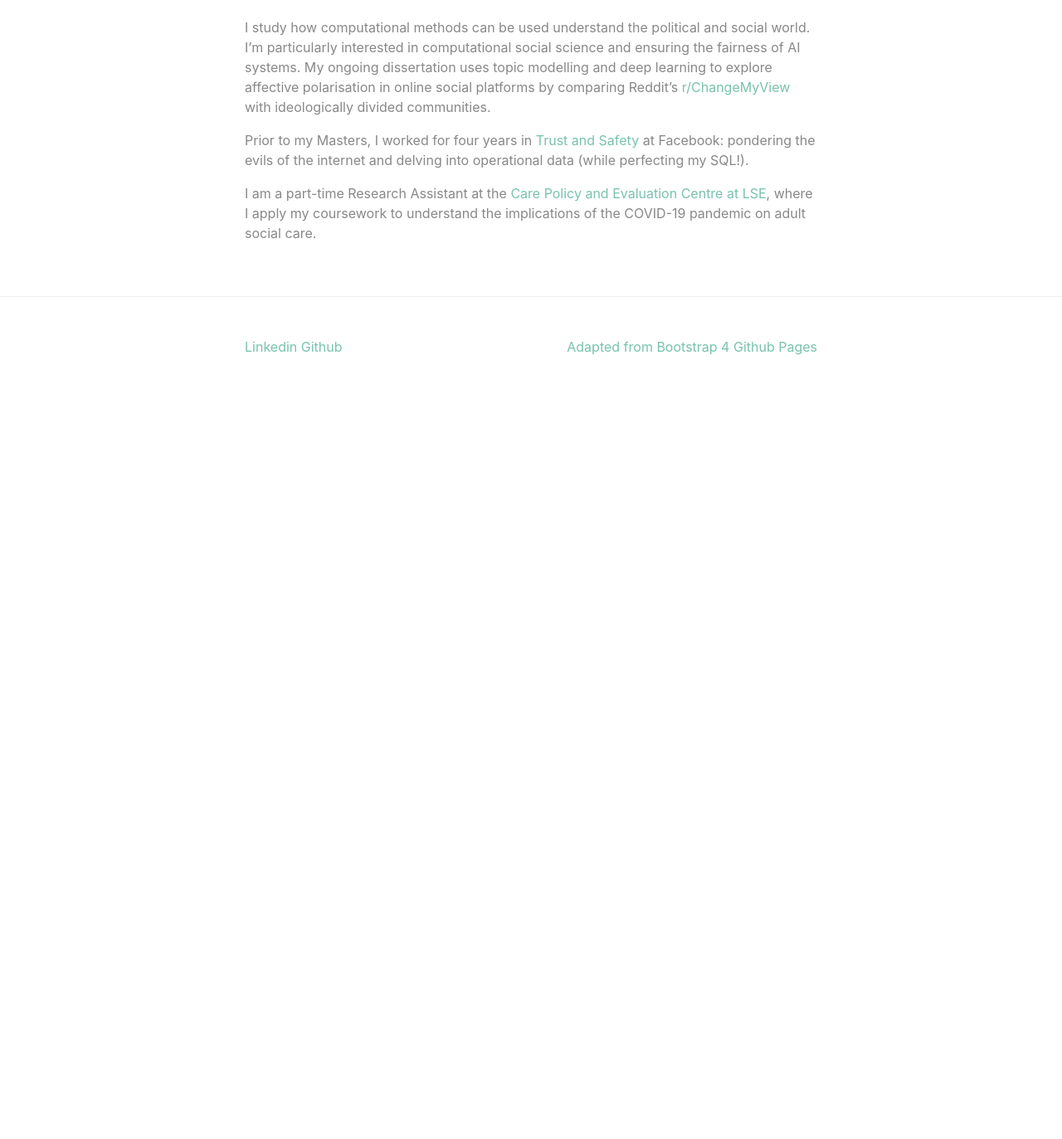
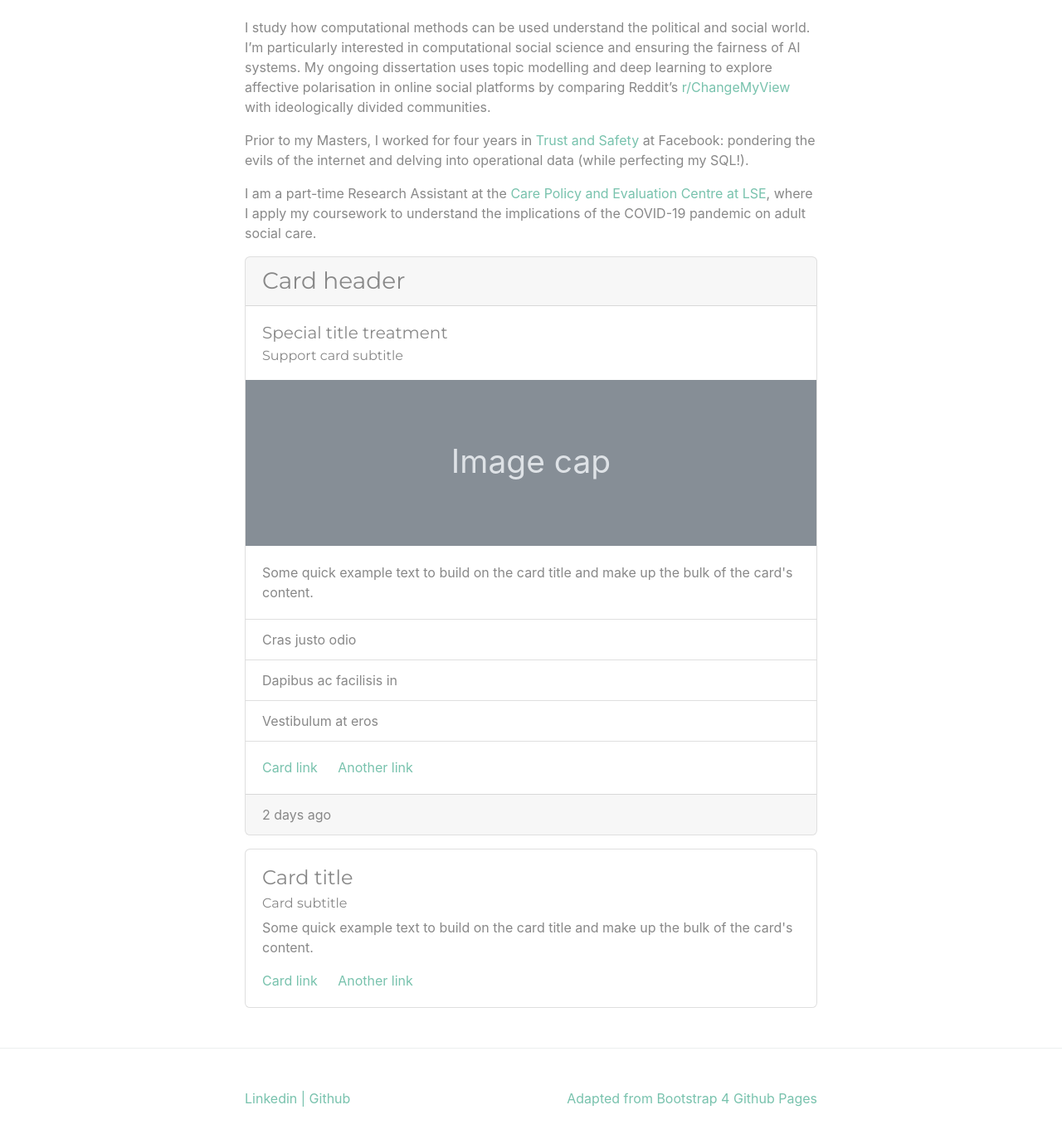
Before and after one commit to dshgna/dshgna.github.io, a Jekyll site: the page built from index.md, in a window 1280 px wide and 1400 px high, scrolled down 179 px. Shown: the top 1373 px of the window at 83% size. Built offline with Jekyll 4.4.1, drawn with Linux system fonts in a browser that asks for light colours; before the commit the page ends 900 px from its top, so only the background shows below that.

Commit message:
Added cards

```diff
--- a/_includes/footer.html
+++ b/_includes/footer.html
@@ -4,7 +4,7 @@
     <div class="row">
       <div class="col-sm">
         <ul class="list-unstyled">
-            <a href="https://www.linkedin.com/in/dulshanig/">Linkedin</a>
+            <a href="https://www.linkedin.com/in/dulshanig/">Linkedin | </a>
             <a href="https://github.com/dshgna">Github</a>
         </ul>
       </div>
--- a/_layouts/home.html
+++ b/_layouts/home.html
@@ -35,7 +35,6 @@ layout: default
       {%- endfor -%}
     </ul>
 
-    <p class="rss-subscribe">subscribe <a href="{{ "/feed.xml" | relative_url }}">via RSS</a></p>
   {%- endif -%}
 
 </div>
--- a/_layouts/page.html
+++ b/_layouts/page.html
@@ -10,5 +10,39 @@ layout: default
   <section>
     {{ content }}
   </section>
-
+  <div class="card mb-3">
+  <h3 class="card-header">Card header</h3>
+  <div class="card-body">
+    <h5 class="card-title">Special title treatment</h5>
+    <h6 class="card-subtitle text-muted">Support card subtitle</h6>
+  </div>
+  <svg xmlns="http://www.w3.org/2000/svg" class="d-block user-select-none" width="100%" height="200" aria-label="Placeholder: Image cap" focusable="false" role="img" preserveAspectRatio="xMidYMid slice" viewBox="0 0 318 180" style="font-size:1.125rem;text-anchor:middle">
+    <rect width="100%" height="100%" fill="#868e96"></rect>
+    <text x="50%" y="50%" fill="#dee2e6" dy=".3em">Image cap</text>
+  </svg>
+  <div class="card-body">
+    <p class="card-text">Some quick example text to build on the card title and make up the bulk of the card's content.</p>
+  </div>
+  <ul class="list-group list-group-flush">
+    <li class="list-group-item">Cras justo odio</li>
+    <li class="list-group-item">Dapibus ac facilisis in</li>
+    <li class="list-group-item">Vestibulum at eros</li>
+  </ul>
+  <div class="card-body">
+    <a href="#" class="card-link">Card link</a>
+    <a href="#" class="card-link">Another link</a>
+  </div>
+  <div class="card-footer text-muted">
+    2 days ago
+  </div>
+</div>
+<div class="card">
+  <div class="card-body">
+    <h4 class="card-title">Card title</h4>
+    <h6 class="card-subtitle mb-2 text-muted">Card subtitle</h6>
+    <p class="card-text">Some quick example text to build on the card title and make up the bulk of the card's content.</p>
+    <a href="#" class="card-link">Card link</a>
+    <a href="#" class="card-link">Another link</a>
+  </div>
+</div>
 </article>
```
